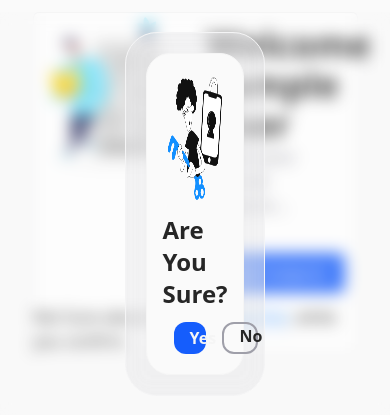
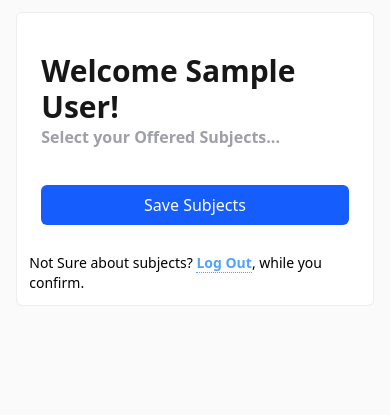
Before and after one commit to Samn1ce/SMS, a PHP site: page /selectSubjects.php in a window 390 px wide. Shown: the part 57-472 px from the top of the page. Run offline with PHP 8.4, Linux system fonts and the light colour scheme; the visitor is signed in with stand-in values (Sample User, id 1); data that the repository does not hold is empty.

Commit message:
selectSubjects mobile UI

```diff
--- a/selectSubjects.php
+++ b/selectSubjects.php
@@ -40,13 +40,13 @@ function getSelectedSubjects($conn, $student_id) {
 <body class="bg-neutral-50">
     <?php renderHeader('student_name', 'role') ?>
     <main class="w-full relative">
-        <div class="mx-auto w-10/12 border-zinc-200/65 border mt-3 rounded-md bg-white flex flex-wrap">
+        <div class="mx-auto w-11/12 md:w-10/12 border-zinc-200/65 border mt-3 rounded-md bg-white flex flex-col lg:flex-row lg:flex-wrap gap-4 lg:gap-0 p-3 lg:p-2">
             <div class="w-1/2">
-                <img src="public/BookLover.png" class="" />
+                <img src="public/BookLover.png" class="lg:block hidden" />
             </div>
-            <div class="w-1/2 flex flex-col justify-center gap-6 p-3">
+            <div class="w-full lg:w-1/2 flex flex-col justify-center gap-6 p-3">
                 <div>
-                    <h2 class="text-neutral-900 text-4xl font-semibold">Welcome <?= htmlspecialchars($_SESSION['student_name']) ?></h2>
+                    <h2 class="text-neutral-900 text-3xl lg:text-4xl font-semibold">Welcome <?= htmlspecialchars($_SESSION['student_name']) ?>!</h2>
                     <p class="text-zinc-400 font-semibold">Select your Offered Subjects...</p>
                 </div>
                 <div class="">
@@ -69,19 +69,20 @@ function getSelectedSubjects($conn, $student_id) {
                     </form>
                 </div>
             </div>
-            <div x-data="{ open: false }" class="mx-auto">
-                <p class="mx-auto">Not Sure about subjects? <span><a x-on:click="open = ! open" class="cursor-pointer font-semibold text-blue-400 border-dotted border-b-blue-400 border-b">Log Out</a>, while you confirm.</span></p>
-            </div>
-        </div>
-        <div x-show="open" class="bg-zinc-100/20 absolute top-0 left-0 w-full flex justify-center items-center backdrop-blur-sm p-5">
-            <div class="bg-zinc-200/40 w-2/5 flex justify-center items-center p-5 rounded-4xl backdrop-blur-md border-zinc-100 border">
-                <div class="flex flex-col items-center w-full rounded-3xl p-5 bg-neutral-50 border border-neutral-100">
-                    <img src="public/LogOut.png" class="w-32 h-32" />
-                    <div class="flex flex-col justify-center items-center w-10/12">
-                        <p class="text-2xl font-semibold mt-3 text-neutral-800">Are You Sure?</p>
-                        <div class="flex gap-4 mt-3 w-11/12">
-                            <a href="logout.php" class="w-1/2 text-center px-4 py-1 rounded-xl bg-blue-600 text-neutral-100 font-semibold">Yes</a>
-                            <a x-on:click="open = false" href="#" class="font-semibold w-1/2 border-zinc-400 border-2 px-4 rounded-xl text-center text-neutral-800">No</a>
+            <div x-data="{ open: false }" x-transition class="mx-auto">
+                <p class="mx-auto text-sm 2xl:-mt-5">Not Sure about subjects? <span><a x-on:click="open = ! open" class="cursor-pointer font-semibold text-blue-400 border-dotted border-b-blue-400 border-b">Log Out</a>, while you confirm.</span></p>
+
+                <div x-show="open" x-transition.opacity.duration.300ms class="bg-zinc-100/20 fixed h-screen top-0 left-0 w-full flex justify-center items-center backdrop-blur-sm p-5">
+                    <div x-transition.opacity.scale.duration.350ms class="bg-white/40 w-11/12 lg:w-2/5 flex justify-center items-center p-5 rounded-4xl backdrop-blur-md border-zinc-100 border shadow-lg">
+                        <div class="flex flex-col items-center w-full rounded-3xl p-2 md:p-5 bg-neutral-50 border border-neutral-100">
+                            <img src="public/LogOut.png" class="w-32 h-32" />
+                            <div class="flex flex-col justify-center items-center w-full md:w-10/12">
+                                <p class="text-2xl font-semibold mt-3 text-neutral-800">Are You Sure?</p>
+                                <div class="flex gap-4 mt-3 w-11/12">
+                                    <a href="logout.php" class="w-1/2 text-center px-4 py-1 rounded-xl bg-blue-600 hover:bg-blue-400 transition-all duration-300 text-neutral-100 font-semibold">Yes</a>
+                                    <a x-on:click="open = false" href="#" class="font-semibold w-1/2 border-zinc-400 border-2 px-4 rounded-xl text-center text-neutral-800">No</a>
+                                </div>
+                            </div>
                         </div>
                     </div>
                 </div>
```
